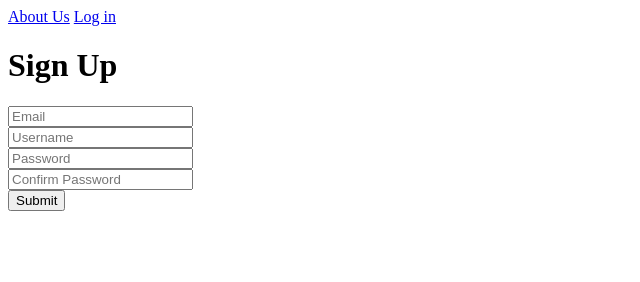
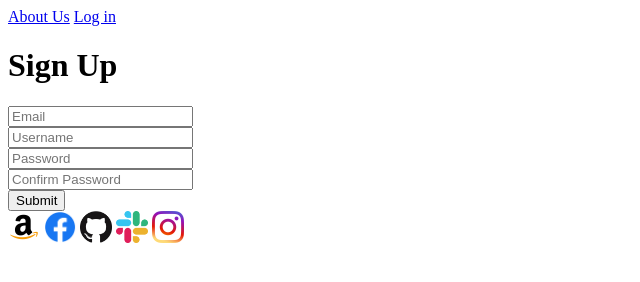
Before and after one commit to brandoncastrro/StaticRegisterPage, a plain HTML site: page Index.html in a window 1280 px wide. Shown: the whole page, without its empty margins (0-640 px from the left). Drawn offline with Linux system fonts and the light colour scheme.

Commit message:
Updated the footer

```diff
--- a/Index.html
+++ b/Index.html
@@ -43,7 +43,16 @@
             </div>
         </form>
         <footer>
-
+            <img src="./Assets/amazon.png"
+            alt="Amazon Icon" height="32" width="32"/>
+            <img src="./Assets/facebook.png"
+            alt="Facebook Icon" height="32" width="32"/>
+            <img src="./Assets/github.png"
+            alt="GitHub Icon" height="32" width="32"/>
+            <img src="./Assets/slack.png"
+            alt="Slack Icon" height="32" width="32"/>
+            <img src="./Assets/instagram.png"
+            alt="Instagram Icon" height="32" width="32"/>
         </footer>
     </div>
 </body>
```
Also changed, not shown: Assets/amazon.png (added), Assets/facebook.png (added), Assets/github.png (added), Assets/instagram.png (added), Assets/slack.png (added).
